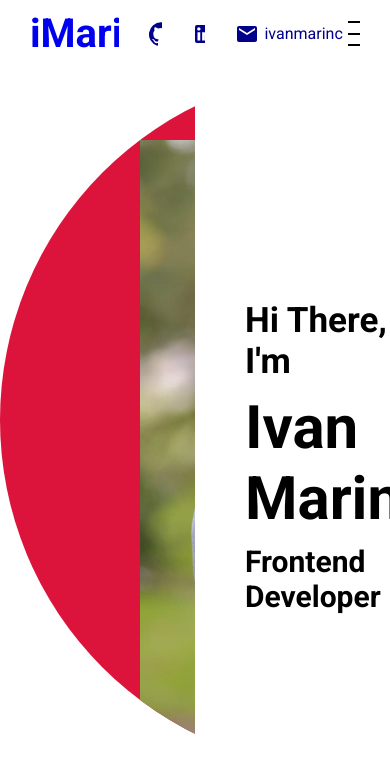
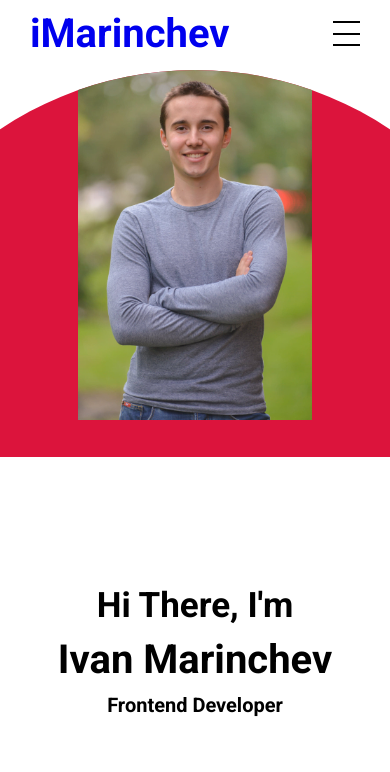
Before and after one commit to ivanmarinchev00/portfolio, a React (Create React App) app in the folder imarinchev/: page / in a window 390 px wide. Shown: the top 772 px of the page. Built offline with nearby package versions, Linux system fonts and the light colour scheme.

Commit message:
making the intro, navbar and portfolio components responsive

```diff
--- a/imarinchev/src/components/contact/Contact.jsx
+++ b/imarinchev/src/components/contact/Contact.jsx
@@ -1,7 +1,13 @@
-import React from 'react'
+import { useState } from "react";
 import "./contact.css"
 
 export default function Contact() {
+    const [message, setMessage] = useState(false)
+
+    const handleSubmit = (e) => {
+        e.preventDefault();
+        setMessage(true)
+    }
     return (
         <div className="contact" id="contact">
             <div className="contactLeft">
@@ -9,10 +15,11 @@ export default function Contact() {
             </div>
             <div className="contactRight">
             <h2>Contact.</h2>
-            <form >
+            <form onSubmit={handleSubmit}>
                 <input type="text" placeholder="email" />
                 <textarea placeholder="Message"></textarea>
                 <button type="submit">Send</button>
+                {message && <span>Thanks, I'll reply as soon as possible!</span>}
             </form>
             </div>
         </div>
--- a/imarinchev/src/components/intro/intro.css
+++ b/imarinchev/src/components/intro/intro.css
@@ -68,3 +68,37 @@ h3{
         opacity: 0;
     }
 }
+
+
+@media (max-width: 768px){
+
+    .intro{
+        flex-direction: column;
+        align-items: center;
+    }
+
+    img{
+        height: 50%;
+    }
+
+    .imgContainer{
+        align-items: flex-start;
+    }
+
+    .introWrapper{
+        padding-left: 0;
+        align-items: center;
+    }
+
+    h1{
+        font-size: 40px;
+    }
+
+    h3{
+        font-size: 20px;
+    }
+
+    .arrow{
+        margin-left: 110px;
+    }
+}
--- a/imarinchev/src/components/navbar/navbar.css
+++ b/imarinchev/src/components/navbar/navbar.css
@@ -2,7 +2,7 @@
     width: 100%;
     height: 70px;
     background-color: white;
-    color: darkblue;
+    color: black;
     position: fixed;
     top: 0;
     z-index: 3;
@@ -74,3 +74,11 @@ span{
     background-color: white;
     transform: rotate(-45deg);
 }
+
+@media (max-width: 768px){
+
+    .itemContainer{
+        display: none;
+    }
+
+}
--- a/imarinchev/src/components/portfolio/portfolio.css
+++ b/imarinchev/src/components/portfolio/portfolio.css
@@ -38,7 +38,6 @@
   display: none;
   position: absolute;
   font-size: 20px;
-
 }
 .portfolio .container .item img {
   overflow: hidden;
@@ -59,3 +58,29 @@
   color: white;
   text-decoration: none;
 }
+
+@media (max-width: 768px) {
+    .portfolio h1 {
+    font-size: 20px;
+    height: 8%;
+  }
+
+  .portfolio ul{
+      margin: 10px 0;
+      flex-wrap: wrap;
+      justify-content: center;
+      height: 20%;
+
+  }
+
+  .portfolio .container{
+      width: 100%;
+  }
+
+  .portfolio .container .item{
+      width: 130px;
+      height: 100px;
+  }
+
+
+}
```
Lines whose indentation alone changed are shown as unchanged.
